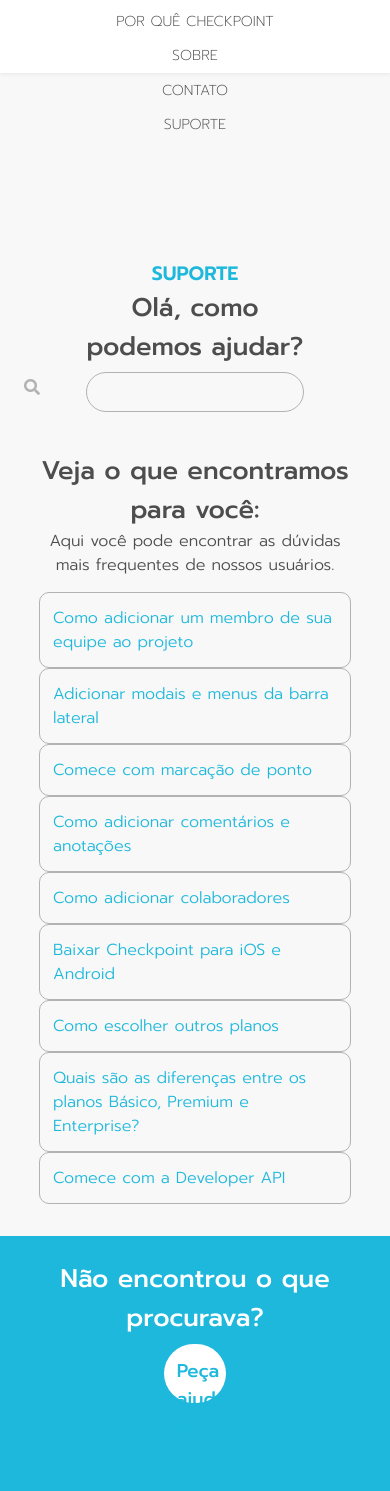
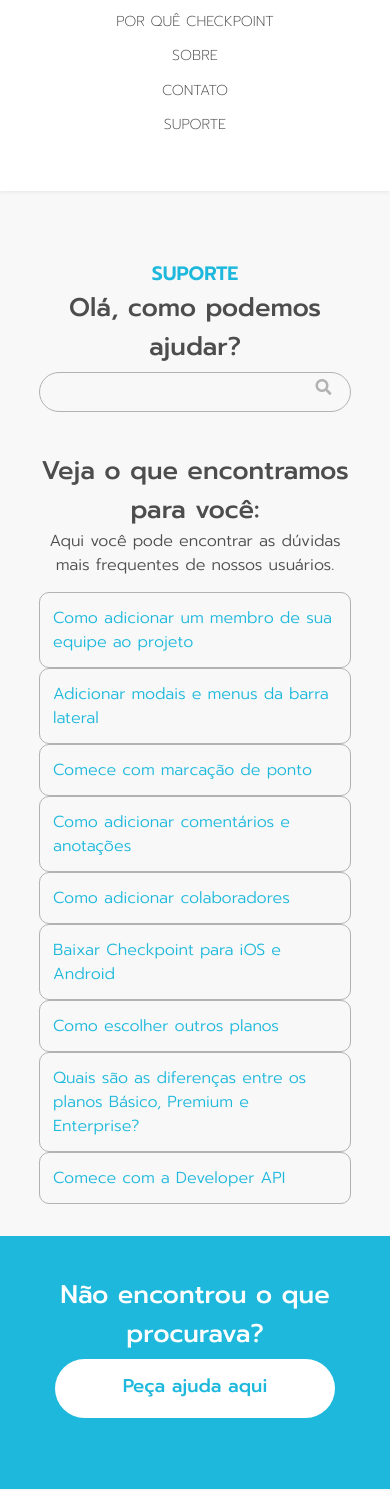
Before and after one commit to amarelogemada/Checkpoint_Senai, a plain HTML site: page suporte.html in a window 390 px wide. Shown: the part 79-1570 px from the top of the page. Drawn offline with Linux system fonts and the light colour scheme.

Commit message:
Finalizados todos os ajustes referentes a v.01 - versao mobile contato/suporte/sobre

```diff
--- a/css/contato.css
+++ b/css/contato.css
@@ -145,6 +145,9 @@
     top: 40vh;
   }
 
+  h2 {
+    text-align: center;
+  }
 
   .menu {
     height: 32%;
@@ -157,12 +160,43 @@
 
   input, textarea {
     width: 100%;
+    padding: 6%;
   }
 
   button {
     position: initial;
   }
 
+  .flex-container .endereco {
+      width: 100%;
+  }
 
 
+   #mapa address {
+    text-align: center;
+  }
+
+   .contato-mapa p {
+    text-align: left;
+
+  }
+
+  .contato-mapa {
+    width: 90%;
+    margin-top: 10%;
+  }
+
+  iframe {
+    width: 100%;
+  }
+
+  #mapa.flex-container {
+    align-items: center;
+
+  }
+
+  .content-contato {
+    margin: 10% auto;
+
+  }
 }
--- a/css/sobre.css
+++ b/css/sobre.css
@@ -64,6 +64,8 @@
     height: 100vh;
     background-image: url("../img/achievement-adult-agreement-1153213.jpg");
     background-size: cover;
+
+
   }
 
   main a {
@@ -128,3 +130,70 @@
   footer {
     margin-top: 8%;
   }
+
+
+ /* -------------------------Media queries for mobile-------------------------- */
+
+@media only screen and (max-width: 416px) {
+
+  .menu {
+    height: 32%;
+    background: #1DB8DC;
+    box-shadow: rgba(126, 126, 126, .2) 0 0 5px;
+  }
+
+
+  .menu nav a {
+    color: white;
+  }
+
+  main {
+  top: 10%;
+  }
+
+  .background-banner {
+    /* height: 120vh; */
+    margin-top: 65%;
+  }
+
+  .apresentacao-sobre h3 {
+    max-width: 80vw;
+
+  }
+
+  .missao div {
+    width: 100%;
+
+    }
+
+  .missao-topico div {
+    text-align: center;
+
+  }
+
+  .apresentacao-missao h4 {
+    text-align: center;
+
+  }
+
+  .apresentacao-missao .separation-line {
+    width: 20%;
+    margin: 6% auto 10% auto;
+
+  }
+
+  .missao-topico {
+    margin-top: 10%;
+  }
+
+  .galeria {
+    display: none;
+  }
+
+  footer {
+    top: 0;
+
+  }
+
+
+}
--- a/css/suporte.css
+++ b/css/suporte.css
@@ -150,3 +150,49 @@
 .faq-perguntas a:hover {
  text-decoration: underline;
 }
+
+/* -------------------------Media queries for mobile-------------------------- */
+
+@media only screen and (max-width: 416px) {
+
+  .menu {
+    height: 32%;
+  }
+
+  input {
+    width: 100%;
+    padding: 6%;
+  }
+
+.apresentacao-form {
+  max-width: 80%;
+}
+
+.fas.fa-search {
+  right: 15%;
+}
+
+
+.button-regular {
+  width: 90%;
+}
+
+.call {
+  height: 30vh;
+  padding: 10%;
+
+}
+
+
+
+
+
+
+
+
+
+
+
+
+
+}
```
